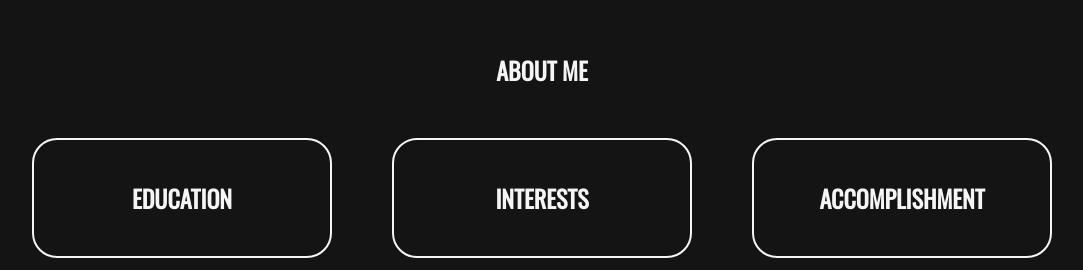
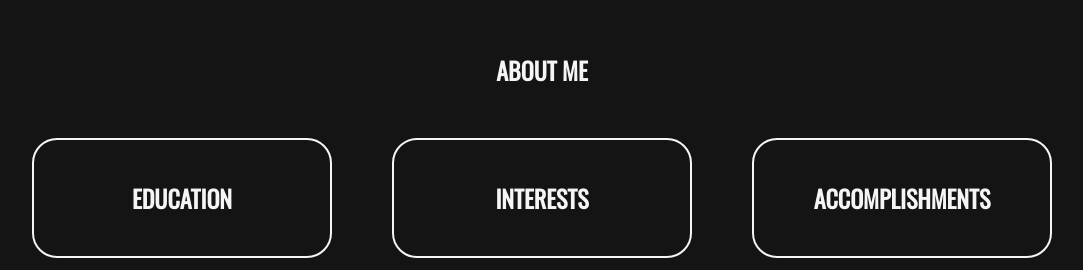
Before and after one commit to YahyeMoh/Personal-website, a plain HTML site: page index.html in a window 1280 px wide. Shown: the part 2630-2900 px from the top of the page, without its empty margins (98-1181 px from the left). Drawn offline with nearby package versions, Linux system fonts and the light colour scheme.

Commit message:
Update index.html

```diff
--- a/index.html
+++ b/index.html
@@ -193,7 +193,7 @@
           </ul>
         </div>
         <div class="inner-container">
-          <h2>ACCOMPLISHMENT</h2>
+          <h2>ACCOMPLISHMENTS</h2>
           <ul id="accomplishment-content" class="disappear">
             <li>University of Windsor Dean's Honour Roll</li>
             <li>Python Winter Coding Camp 2021</li>
```
